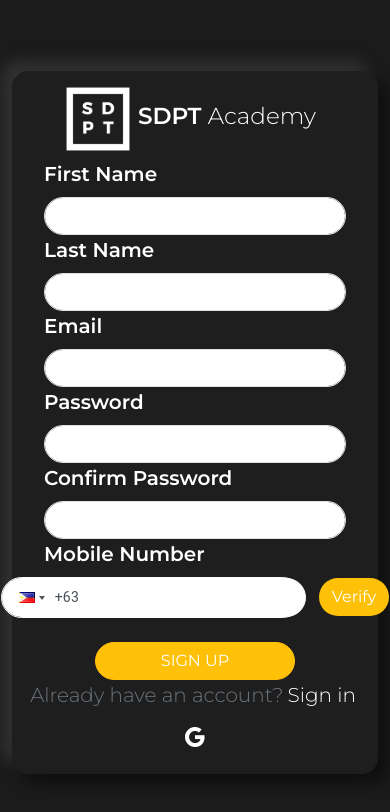
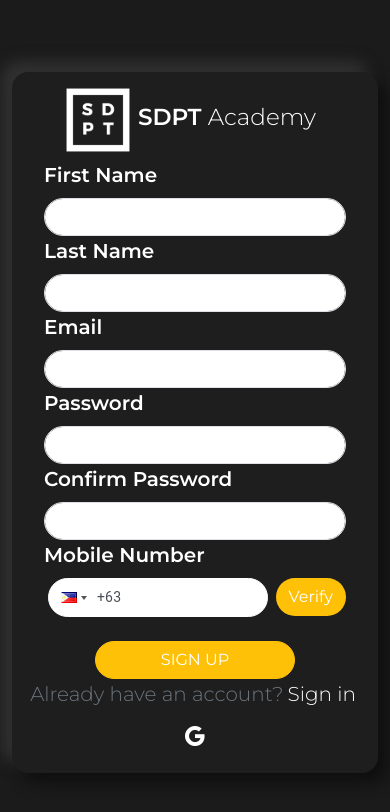
Before and after one commit to SamuelAlac/SDPTAcademy, a React (Vite) app in the folder SDPTAcademy/: page /Auth in a window 390 px wide. Both pictures are taken after a click on the button "Sign up". Shown: the top 812 px of the page. Built offline with nearby package versions, Linux system fonts and the light colour scheme; no server answers.

Commit message:
phoneinput

```diff
--- a/SDPTAcademy/src/Pages/Login/Auth.jsx
+++ b/SDPTAcademy/src/Pages/Login/Auth.jsx
@@ -259,11 +259,11 @@ const Auth = () => {
                                 value={phone}
                                 onChange={setPhone}
                                 autoFocus='false'
-                                inputClass='border-white rounded-5'
-                                containerClass='rounded-5 form-control px-6 ps-1 w-100 py-0 border-white'
+                                inputClass='border-white rounded-5 form-control w-100'
+                                containerClass='rounded-5 px-6 ps-1 py-0 border-white'
                                 buttonClass='m-1 bg-white rounded-5 border-white'
                             />
-                            <button type="button" className="btn bg-warning ms-3 w-25 text-white rounded-5" onClick={onSignup}>Verify</button>
+                            <button type="button" className="btn bg-warning ms-2 w-25 text-white rounded-5" onClick={onSignup}>Verify</button>
                         </div>
                         <div id="recaptcha-container"></div>
                     </div>
```
